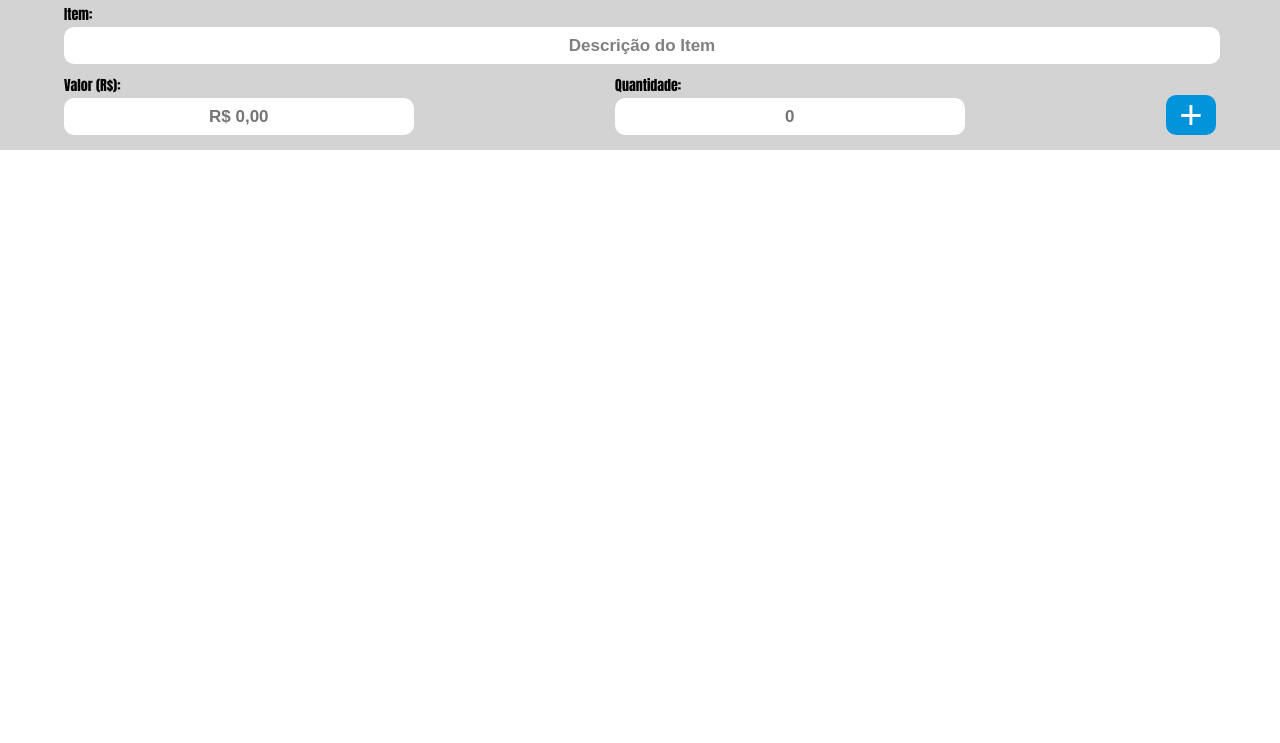
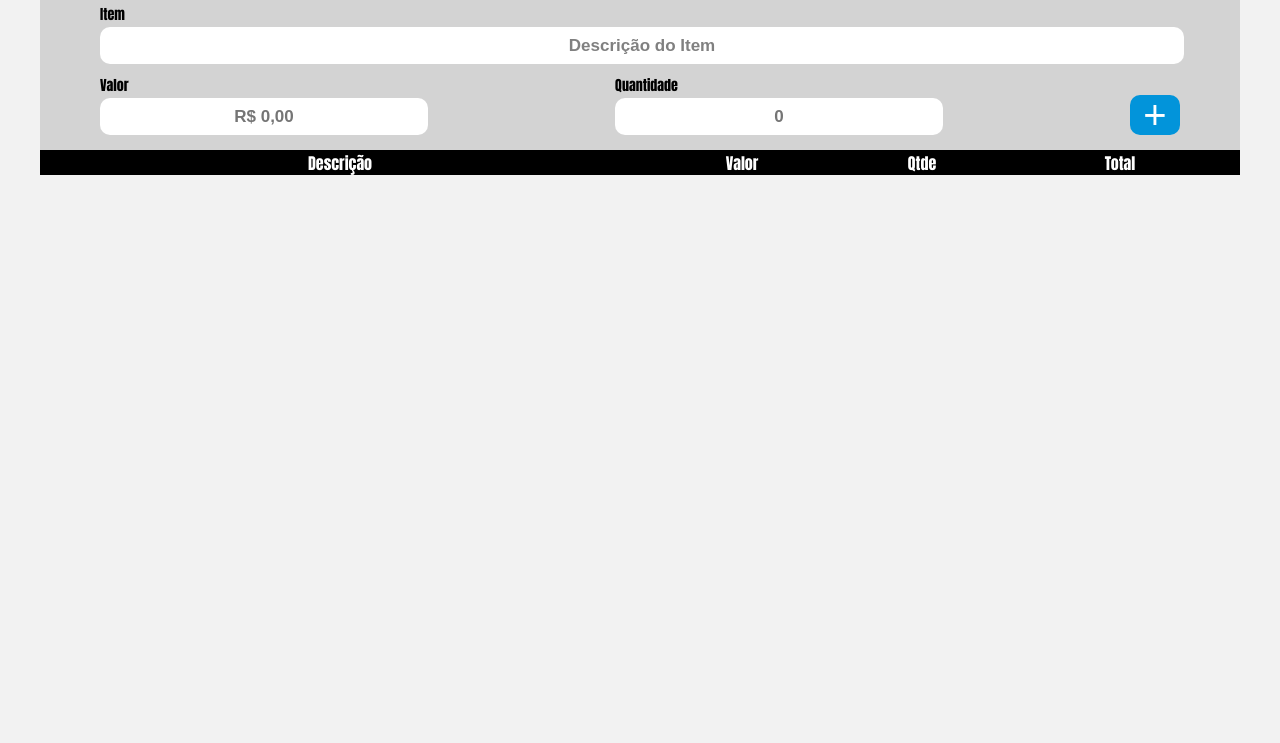
Before and after one commit to maiconpetiz/recibo_posp, a plain HTML site: page index.html in a window 1280 px wide. Shown: the part 57-800 px from the top of the page. Drawn offline with Linux system fonts and the light colour scheme.

Commit message:
ajustando item formulário

```diff
--- a/index.html
+++ b/index.html
@@ -18,28 +18,40 @@
 
     <div class="dados">
       <div class="item">
-        <label for="item">Item:</label>
+        <label for="item">Item</label>
         <input type="text" id="item" name="item" required placeholder="Descrição do Item">
       </div>
       <div class="container">
         <div class="valor">
-        <label for="valor">Valor (R$):</label>
+          <label for="valor">Valor</label>
           <input id="campo" type="text" onKeyUp="mascaraMoeda(this)" placeholder="R$ 0,00">
+        </div>
+        <div class="qtde">
+          <label for="quantidade">Quantidade</label>
+          <input type="number" id="quantidade" name="quantidade" placeholder="0" required>
+        </div>
+        <button id="btnAdd" class="submit" type="submit" onclick="gerarItem()">
+          +
+        </button>
       </div>
-      <div class="qtde">
-        <label for="quantidade">Quantidade:</label>
-        <input type="number" id="quantidade" name="quantidade" required placeholder="0">
-      </div>
-      <button class="submit">
-        +
-      </button>
-      </div>
-
-
-
+    </div>
+  </header>
+  <main>
+    <div class="barraTitulo">
+      <div class="descrBarra">Descrição</div>
+      <div class="valorBarra">Valor</div>
+      <div class="qtdeBarra">Qtde</div>
+      <div class="totalBarra">Total</div>
     </div>
 
-  </header>
+    <div class="barraItem">
+      <div id="descrItem"></div>
+      <div id="valorItem"></div>
+      <div id="qtdeItem"></div>
+      <div id="totalItem"></div>
+    </div>
+  </main>
 
 </body>
+
 </html>
--- a/script.js
+++ b/script.js
@@ -6,7 +6,7 @@ String.prototype.reverse = function(){
 function mascaraMoeda(campo){
   var valor  =  campo.value.replace(/[^\d]+/gi,'').reverse();
   var resultado  = "";
-  var mascara = "##.###.###,##".reverse();
+  var mascara = "###.###,##".reverse();
   for (var x=0, y=0; x<mascara.length && y<valor.length;) {
     if (mascara.charAt(x) != '#') {
       resultado += mascara.charAt(x);
@@ -17,5 +17,7 @@ function mascaraMoeda(campo){
       x++;
     }
   }
-  campo.value = "R$" + resultado.reverse();
+  campo.value = "R$ " + resultado.reverse();
 }
+
+//pegando itens
--- a/style.css
+++ b/style.css
@@ -1,6 +1,12 @@
 @font-face {
    font-family: hobo;
    src: url(/fontes/Hobo/hobo.ttf);
+}
+
+body {
+  max-width: 1200px;
+  margin: auto;
+  background-color: #f2f2f2;
 }
 
 .topo {
@@ -96,3 +102,51 @@ label {
 input::-webkit-inner-spin-button {
     -webkit-appearance: none;
 }
+
+.barraTitulo {
+  display: flex;
+  width: 100%;
+  height: 25px;
+  background: black;
+}
+
+.descrBarra, .valorBarra, .qtdeBarra, .totalBarra {
+  box-sizing: border-box;
+  display: block;
+  color: white;
+  text-align: center;
+  font-family: Impact, Haettenschweiler, 'Arial Narrow Bold', sans-serif;
+  padding: 5px;
+}
+
+.barraItem{
+  display: none;
+  margin: auto;
+  text-align: center;
+  align-items: center;
+}
+
+#descrItem, #valorItem, #qtdeItem, #totalItem {
+  box-sizing: border-box;
+  display: block;
+  border-bottom: 1px solid  black ;
+  border-right: 1px solid  black ;
+  height: 25px;
+  padding: 5px;
+}
+
+.descrBarra, #descrItem {
+  width: 50%;
+}
+
+.valorBarra, #valorItem{
+  width: 17%;
+}
+
+.qtdeBarra, #qtdeItem {
+  width: 13%;
+}
+
+.totalBarra, #totalItem {
+  width: 20%;
+}
```
Also changed, not shown: teste.js (deleted, +0 -16 lines).
